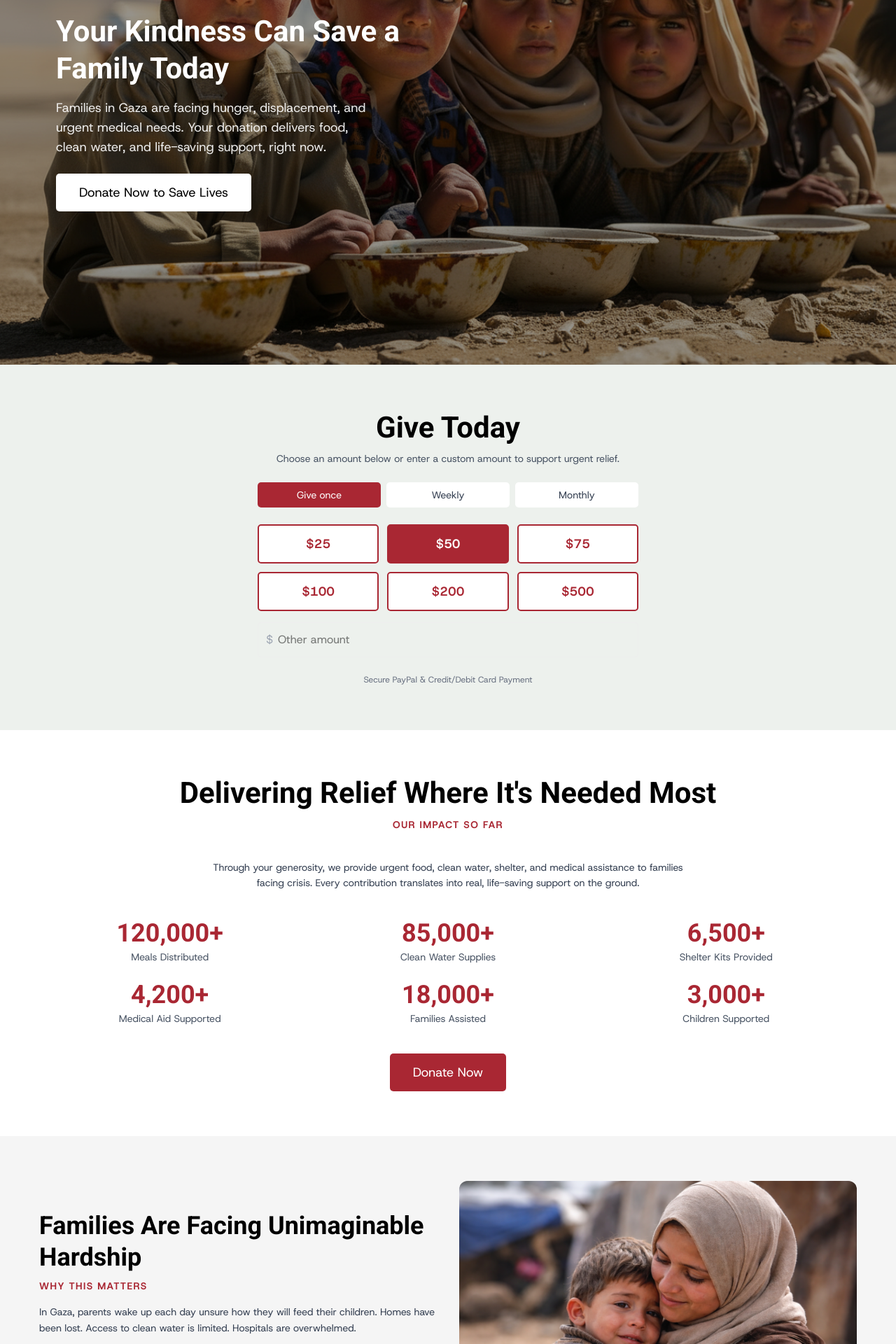
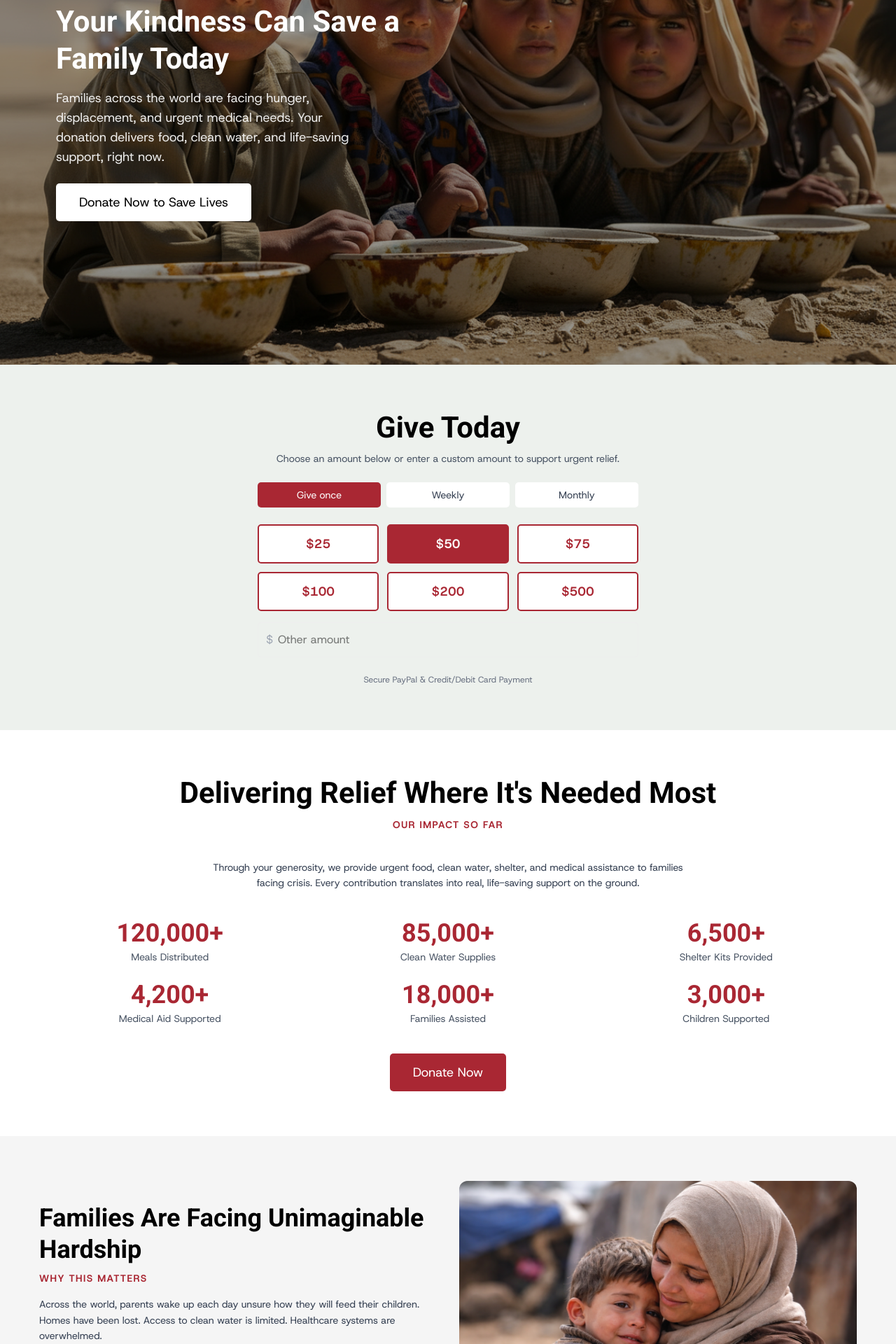
Before and after one commit to support897/Caring-Hearts, a Next.js app: page /homepage in a window 1280 px wide. Shown: the part 360-2280 px from the top of the page at 70% size. Built offline with nearby package versions, Linux system fonts and the light colour scheme; no server answers.

Commit message:
Final Branding: Globalize imagery and text, replace remaining Gaza references

```diff
--- a/src/app/api/create-checkout-session/route.ts
+++ b/src/app/api/create-checkout-session/route.ts
@@ -27,7 +27,7 @@ export async function POST(req: NextRequest) {
       price_data: {
         currency: 'usd',
         product_data: {
-          name: 'Donation to Hope for Gaza Foundation',
+          name: 'Donation to Caring Hearts',
           description: isRecurring
             ? `${frequency.charAt(0).toUpperCase() + frequency.slice(1)} donation`
             : 'One-time donation',
--- a/src/app/api/create-paypal-order/route.ts
+++ b/src/app/api/create-paypal-order/route.ts
@@ -15,7 +15,7 @@ export async function POST(req: NextRequest) {
 
     const order = await createPayPalOrder(
       value,
-      'Donation to Hope for Gaza Foundation'
+      'Donation to Caring Hearts'
     )
 
     return NextResponse.json({ id: order.id })
--- a/src/app/donation-success/page.tsx
+++ b/src/app/donation-success/page.tsx
@@ -14,8 +14,8 @@ export default function DonationSuccess() {
           <h1 className="mb-4">Thank You!</h1>
           <p className="mb-8 text-lg text-gray-600">
             Your donation has been received. Your generosity helps provide
-            essential relief to families in Gaza. Together, we are making a
-            difference.
+            essential relief to families in need. Together, we are making a
+            difference in the fight against world hunger.
           </p>
           <Link
             href="/"
--- a/src/components/home/DonationWidget.tsx
+++ b/src/components/home/DonationWidget.tsx
@@ -36,11 +36,11 @@ export default function DonationWidget({ campaign = 'stripe1' }: DonationWidgetP
               className="mb-4 h-auto w-[120px]"
             />
             <h2 className="mb-4 text-center">
-              Emergency Relief &amp; Humanitarian Aid for Gaza
+              Emergency Relief &amp; Humanitarian Aid for the World
             </h2>
             <p className="text-center text-sm leading-relaxed text-gray-700">
               Your donation helps deliver clean water, hot meals, shelter, medical
-              care, and education support to families in Gaza. Every contribution
+              care, and education support to families facing hunger. Every contribution
               provides urgent relief to people facing severe humanitarian hardship.
             </p>
           </div>
--- a/src/components/homepage/PayPalHero.tsx
+++ b/src/components/homepage/PayPalHero.tsx
@@ -20,9 +20,9 @@ export default function PayPalHero() {
               Your Kindness Can Save a Family Today
             </h2>
             <p className="mb-6 max-w-md text-base text-white/90 md:text-lg">
-              Families in Gaza are facing hunger, displacement, and urgent
-              medical needs. Your donation delivers food, clean water, and
-              life-saving support, right now.
+              Families across the world are facing hunger, displacement, and
+              urgent medical needs. Your donation delivers food, clean water,
+              and life-saving support, right now.
             </p>
             <Button
               href={getPayPalUrl(paypalButtons.general)}
--- a/src/components/homepage/WhyThisMatters.tsx
+++ b/src/components/homepage/WhyThisMatters.tsx
@@ -18,9 +18,9 @@ export default function WhyThisMatters() {
               Why This Matters
             </p>
             <p className="mb-4 text-sm leading-relaxed text-gray-700">
-              In Gaza, parents wake up each day unsure how they will feed their
-              children. Homes have been lost. Access to clean water is limited.
-              Hospitals are overwhelmed.
+              Across the world, parents wake up each day unsure how they will
+              feed their children. Homes have been lost. Access to clean water is
+              limited. Healthcare systems are overwhelmed.
             </p>
             <p className="mb-6 text-sm leading-relaxed text-gray-700">
               But even in the darkest moments, compassion travels across
--- a/src/components/layout/MobileMenu.tsx
+++ b/src/components/layout/MobileMenu.tsx
@@ -41,7 +41,7 @@ export default function MobileMenu({ isOpen, onClose, links }: MobileMenuProps)
         <div className="flex items-center justify-between border-b border-border p-4">
           <Image
             src="/img/logo.png"
-            alt="Hope for Gaza Foundation"
+            alt="Caring Hearts"
             width={110}
             height={55}
             className="h-auto w-[110px]"
```
